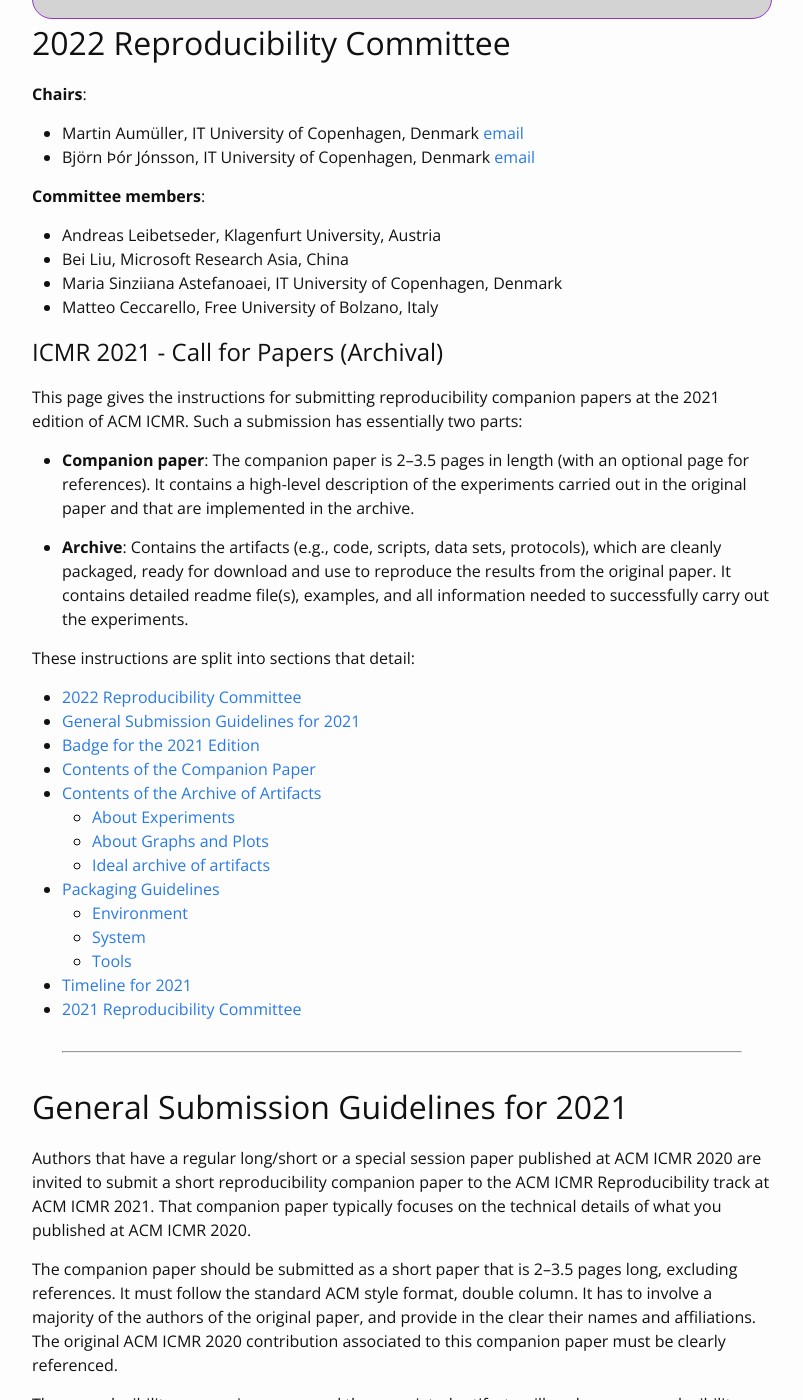
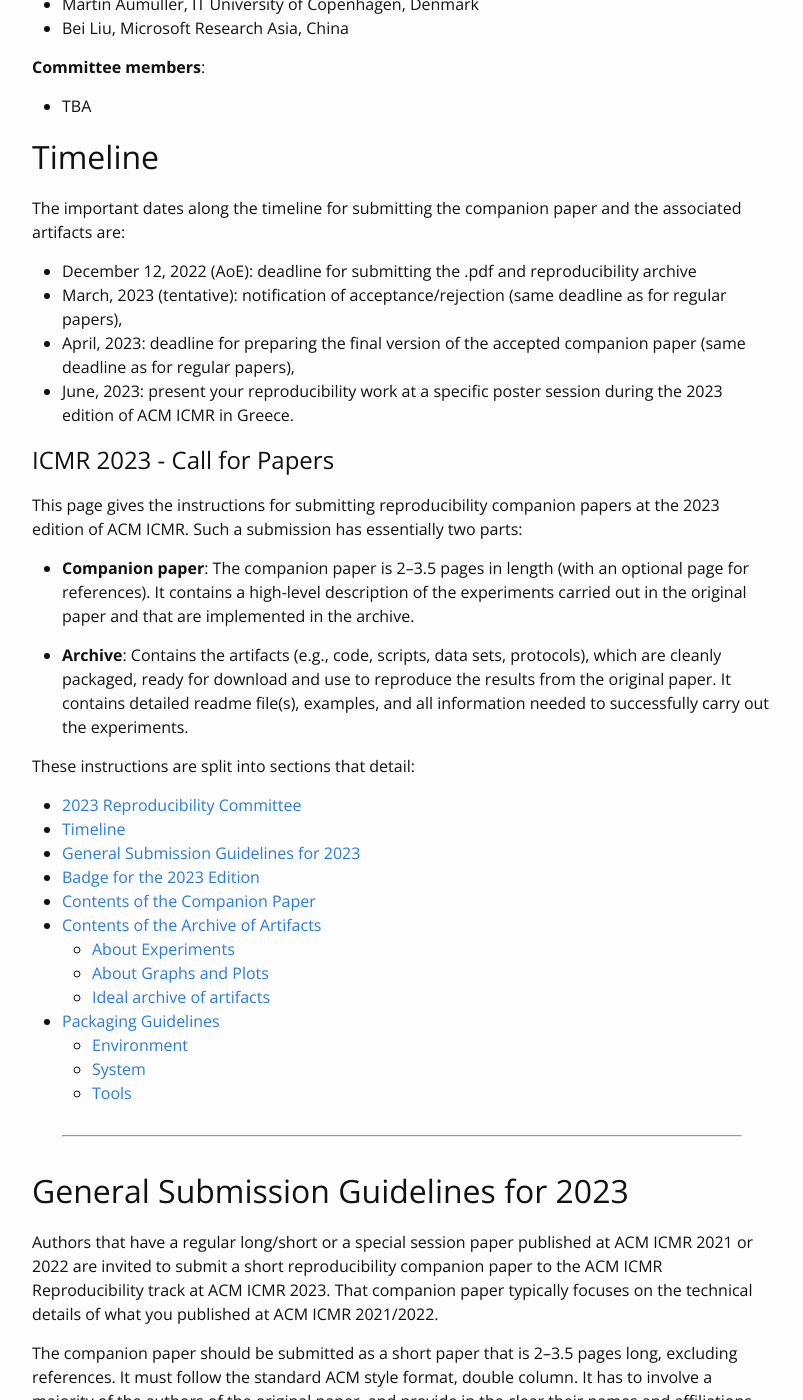
Before and after one commit to icmr-reproducibility/website, a Jekyll site: the page built from z_cfp2021.md, in a window 1280 px wide and 1400 px high, scrolled down 607 px. Shown: the whole window, without its empty margins (238-1041 px from the left). Built offline with Jekyll 4.4.1, drawn with Linux system fonts in a browser that asks for light colours; some of the changed text lies outside the part shown.

Commit message:
updated website for 2023

```diff
--- a/z_cfp2021.md
+++ b/z_cfp2021.md
@@ -1,34 +1,41 @@
 ---
 layout: page
-title: Call for Papers 2022
-permalink: /cfp2022/
+title: Call for Papers 2023
+permalink: /cfp2023/
 ---
 
 See the overall guidelines for ICMR Reproducibility [here]({{site.baseurl}}/).
 
+<!--
 {::options parse_block_html="true" /}
 <div class="box">
 **Important notice:** _Due to the COVID-19 pandemic, the reproducibility track will only consider paper that have been submitted in the 2021 edition, but have not been accepted in that cycle. The next regular call will be for ICMR 2023, inviting submissions from both ICMR 2021 and 2022._
 </div>
+-->
 
-## 2022 Reproducibility Committee
+## 2023 Reproducibility Committee
 
 **Chairs**:
 
-- Martin Aumüller, IT University of Copenhagen, Denmark [email](mailto:maau@itu.dk)
-- Björn Þór Jónsson, IT University of Copenhagen, Denmark [email](mailto:bjth@itu.dk)
+- Martin Aumüller, IT University of Copenhagen, Denmark
+- Bei Liu, Microsoft Research Asia, China
 
 **Committee members**:
 
-- Andreas Leibetseder, Klagenfurt University, Austria
-- Bei Liu, Microsoft Research Asia, China
-- Maria Sinziiana Astefanoaei, IT University of Copenhagen, Denmark
-- Matteo Ceccarello, Free University of Bolzano, Italy
+- TBA
+
+## Timeline
+The important dates along the timeline for submitting the companion paper and the associated artifacts are:
+
+- December 12, 2022 (AoE): deadline for submitting the .pdf and reproducibility archive
+- March, 2023 (tentative): notification of acceptance/rejection (same deadline as for regular papers),
+- April, 2023: deadline for preparing the final version of the accepted companion paper (same deadline as for regular papers),
+- June, 2023: present your reproducibility work at a specific poster session during the 2023 edition of ACM ICMR in Greece.
 
 
-# ICMR 2021 - Call for Papers (Archival)
+# ICMR 2023 - Call for Papers
 
-This page gives the instructions for submitting reproducibility companion papers at the 2021 edition of ACM ICMR. Such a submission has essentially two parts:
+This page gives the instructions for submitting reproducibility companion papers at the 2023 edition of ACM ICMR. Such a submission has essentially two parts:
 
 * **Companion paper**: The companion paper is 2–3.5 pages in length (with an optional page for references). It contains a high-level description of the experiments carried out in the original paper and that are implemented in the archive.
 
@@ -43,10 +50,10 @@ These instructions are split into sections that detail:
 
 ---
 
-## General Submission Guidelines for 2021
-Authors that have a regular long/short or a special session paper published at ACM ICMR 2020 are invited to submit a short reproducibility companion paper to the ACM ICMR Reproducibility track at ACM ICMR 2021. That companion paper typically focuses on the technical details of what you published at ACM ICMR 2020.
+## General Submission Guidelines for 2023
+Authors that have a regular long/short or a special session paper published at ACM ICMR 2021 or 2022 are invited to submit a short reproducibility companion paper to the ACM ICMR Reproducibility track at ACM ICMR 2023. That companion paper typically focuses on the technical details of what you published at ACM ICMR 2021/2022.
 
-The companion paper should be submitted as a short paper that is 2–3.5 pages long, excluding references. It must follow the standard ACM style format, double column. It has to involve a majority of the authors of the original paper, and provide in the clear their names and affiliations. The original ACM ICMR 2020 contribution associated to this companion paper must be clearly referenced.
+The companion paper should be submitted as a short paper that is 2–3.5 pages long, excluding references. It must follow the standard ACM style format, double column. It has to involve a majority of the authors of the original paper, and provide in the clear their names and affiliations. The original ACM ICMR 2021/2022 contribution associated to this companion paper must be clearly referenced.
 
 The reproducibility companion paper and the associated artifacts will undergo a reproducibility review, which will result in an accept or a reject decision. Rejected papers are not disclosed.
 
@@ -58,9 +65,9 @@ Note: If your original paper turns out to be especially challenging to reproduce
 
 ---
 
-## Badge for the 2021 Edition
+## Badge for the 2023 Edition
 
-For ICMR 2021, we are committed to set the standard high for reproducibility at ACM ICMR, and the Reproducibility Committee asks authors to target a top quality badge for the companion papers they submit. The target is the Results Reproduced badge:
+For ICMR 2023, we are committed to set the standard high for reproducibility at ACM ICMR, and the Reproducibility Committee asks authors to target a top quality badge for the companion papers they submit. The target is the Results Reproduced badge:
 
 ![](https://www.acm.org/binaries/content/gallery/acm/publications/replication-badges/results_reproduced_dl.jpg)
 
@@ -162,31 +169,3 @@ The above tasks should be achieved by executing a set of scripts provided by the
 The committee suggests that authors use ReproZip in order to streamline this process. ReproZip can be used to capture the environment, the input files, the expected output files, and the required libraries. A detailed how-to guide (installing, packing experiments, unpacking experiments) can be found in there. ReproZip will help both the authors and the evaluators to seamlessly rerun experiments.
 
 If using ReproZip to capture the experiments proves to be difficult for a particular paper, the committee will work with the authors to find the proper solution based on the specifics of the paper and the environment needed. More tools are available here: <https://reproduciblescience.org/reproducibility-directory/>
-
----
-
-## Timeline for 2021
-The important dates along the timeline for submitting the companion paper and the associated artifacts are:
-
-- December 11, 2020: deadline for submitting the .pdf and reproducibility archive
-- March, 2021 (tentative): notification of acceptance/rejection (same deadline as for regular papers),
-- April, 2021: deadline for preparing the final version of the accepted companion paper (same deadline as for regular papers),
-- June, 2021: present your reproducibility work at a specific poster session during the 2021 edition of ACM ICMR in Taiwan.
-
----
-
-## 2021 Reproducibility Committee
-
-**Chairs**:
-
-- Martin Aumüller, IT University of Copenhagen, Denmark [email](mailto:maau@itu.dk)
-- Björn Þór Jónsson, IT University of Copenhagen, Denmark [email](mailto:bjth@itu.dk)
-
-**Committee members**:
-
-- Andreas Leibetseder, Klagenfurt University, Austria
-- Bei Liu, Microsoft Research Asia, China
-- Hong-Han Shuai, National Chiao Tung University, Taiwan
-- Jinyoung Moon, Electronics and Telecommunications Research Institute (ETRI), Korea
-- Maria Sinziiana Astefanoaei, IT University of Copenhagen, Denmark
-- Matteo Ceccarello, Free University of Bolzano, Italy
```
Also changed, not shown: index.md (+5 -5 lines).
